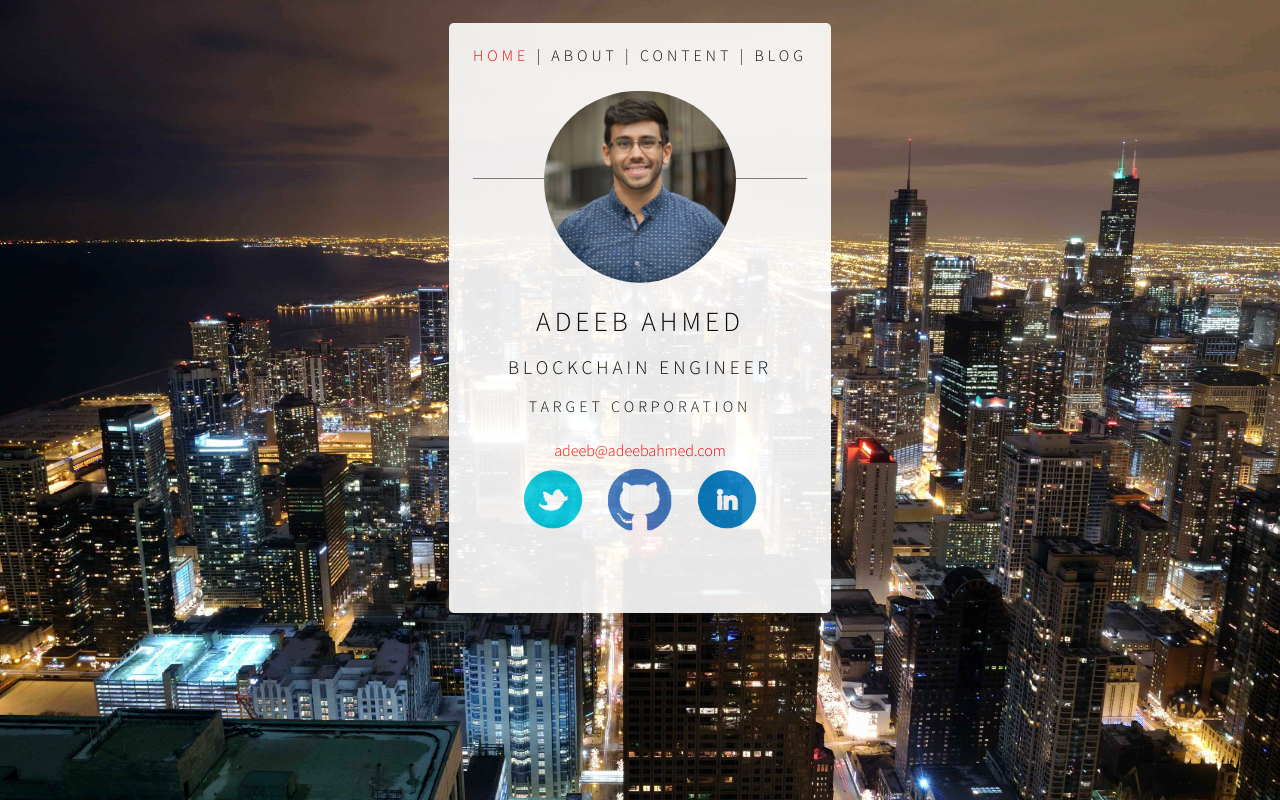
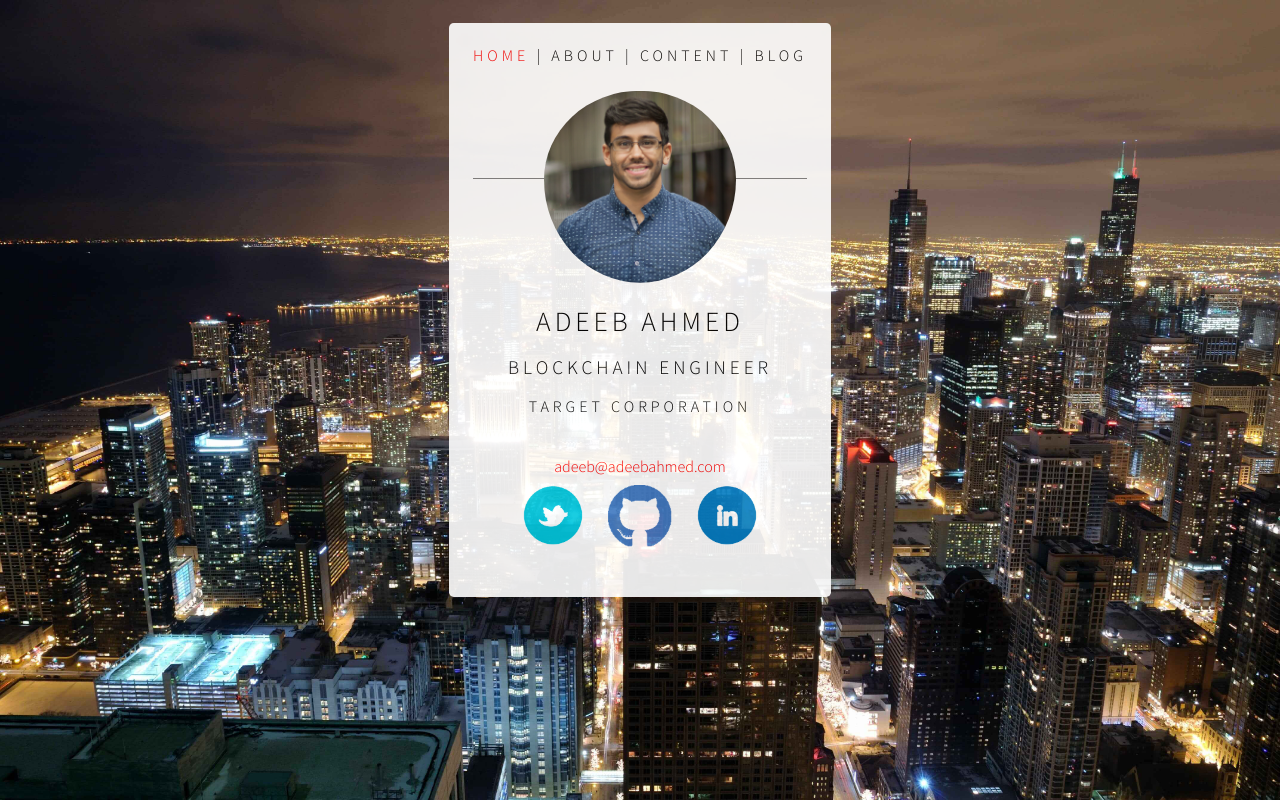
Before and after one commit to adeebahmed/adeebahmed.github.io, a plain HTML site: page index.html in a window 1280 px wide. Drawn offline with Linux system fonts and the light colour scheme.

Commit message:
Fix margins since I removed resume

```diff
--- a/assets/css/screen.css
+++ b/assets/css/screen.css
@@ -163,6 +163,11 @@ form{
   max-width:30em;
 }
 
+section#links {
+    margin-bottom: -2em;
+    margin-top: 1em;
+}
+
 
 /* Layout styles*/
 #introduction{
--- a/index.html
+++ b/index.html
@@ -30,13 +30,15 @@
         <h2>Blockchain Engineer</h2>
         <br>
         <h3 class="red"><a href="https:corporate.target.com">Target Corporation</a></h3>
+      <section id="links">
         <p class="center"><a href="mailto:adeeb@adeebahmed.com?Subject=Hi%20Adeeb" target="_blank">adeeb@adeebahmed.com</a></p>
-      <section id="links">
-        <ul class="icons">
-          <li><a href="https://www.twitter.com/adeebahmed26"><img alt="Adeeb's Twitter" src="assets/img/twitter.png" id="tw"></a></li>
-          <li><a href="https://www.github.com/adeebahmed"><img alt="Adeeb's GitHub" src="assets/img/git.png" id="git"></a></li>
-          <li><a href="https://www.linkedin.com/in/adeebahmed"><img alt="Adeeb's LinkedIn" src="assets/img/in.png" id="in"></a></li>
-        </ul>
+        <section id="icon_links">
+          <ul class="icons">
+            <li><a href="https://www.twitter.com/adeebahmed26"><img alt="Adeeb's Twitter" src="assets/img/twitter.png" id="tw"></a></li>
+            <li><a href="https://www.github.com/adeebahmed"><img alt="Adeeb's GitHub" src="assets/img/git.png" id="git"></a></li>
+            <li><a href="https://www.linkedin.com/in/adeebahmed"><img alt="Adeeb's LinkedIn" src="assets/img/in.png" id="in"></a></li>
+          </ul>
+        </section>
       </section>
 
       <footer>
```
